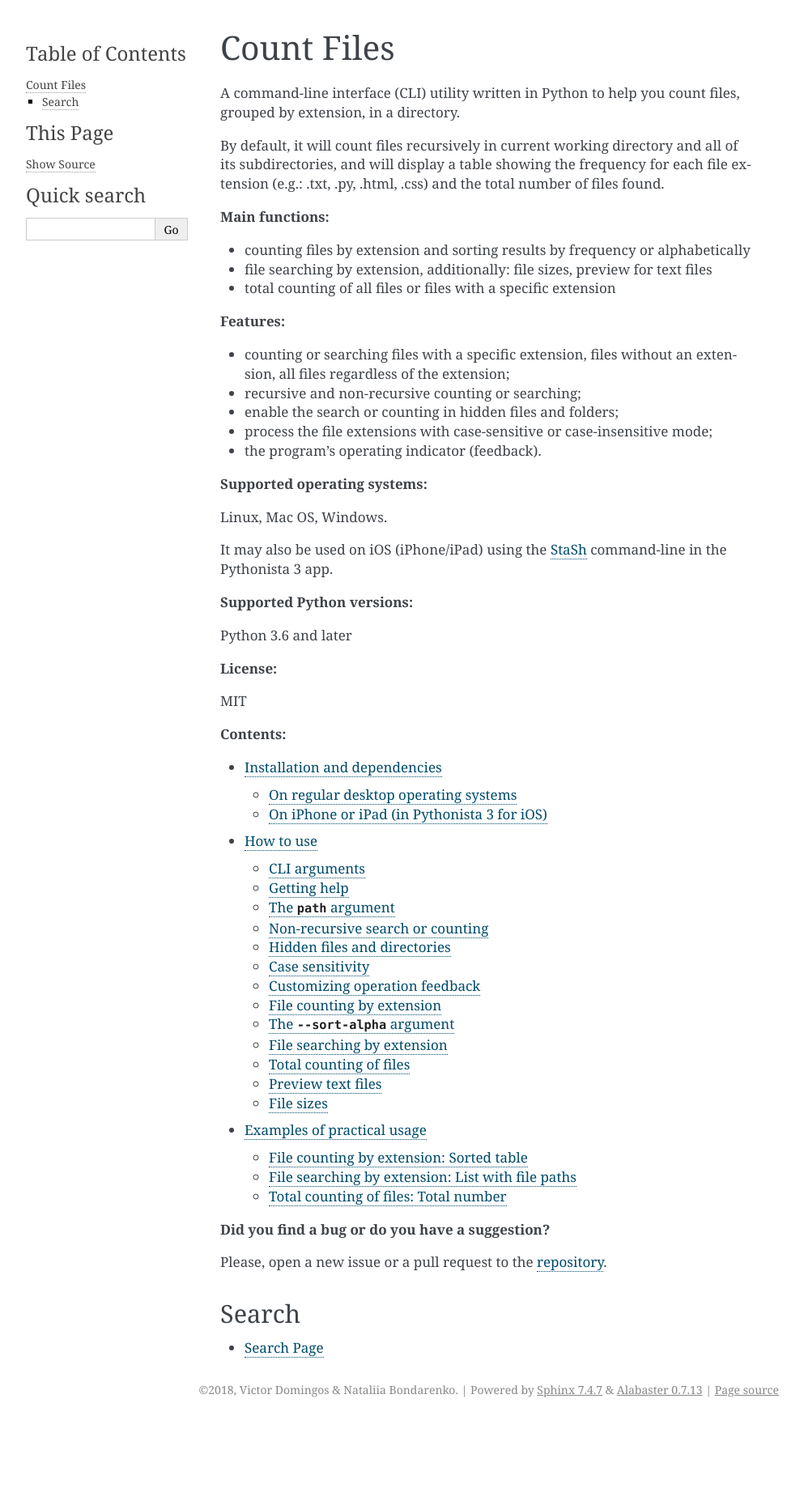
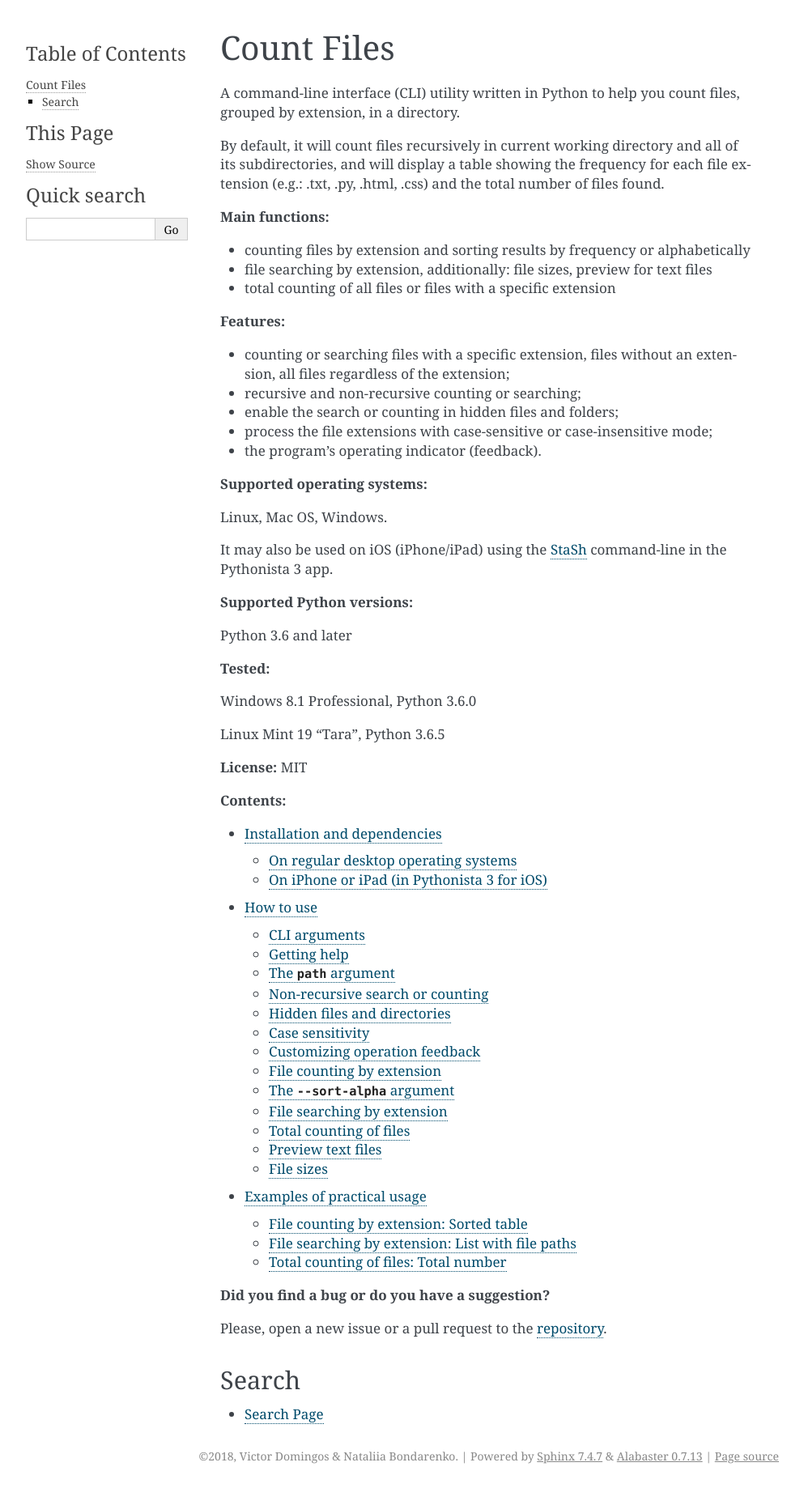
Before and after one commit to victordomingos/Count-files, a Sphinx documentation site: the page built from docs/source/index.rst, in a window 1280 px wide. Shown: the whole page at 81% size, without its empty margins (148-1141 px from the left). Built offline with Sphinx 7.4.7, drawn with Linux system fonts in a browser that asks for light colours; before the commit the page ends 1756 px from its top, so only the background shows below that.

Commit message:
add Tested

```diff
--- a/docs/source/index.rst
+++ b/docs/source/index.rst
@@ -40,9 +40,13 @@ command-line in the Pythonista 3 app.
 
 Python 3.6 and later
 
-**License:**
+**Tested:**
 
-MIT
+Windows 8.1 Professional, Python 3.6.0
+
+Linux Mint 19 "Tara", Python 3.6.5
+
+**License:** MIT
 
 **Contents:**
 
```
